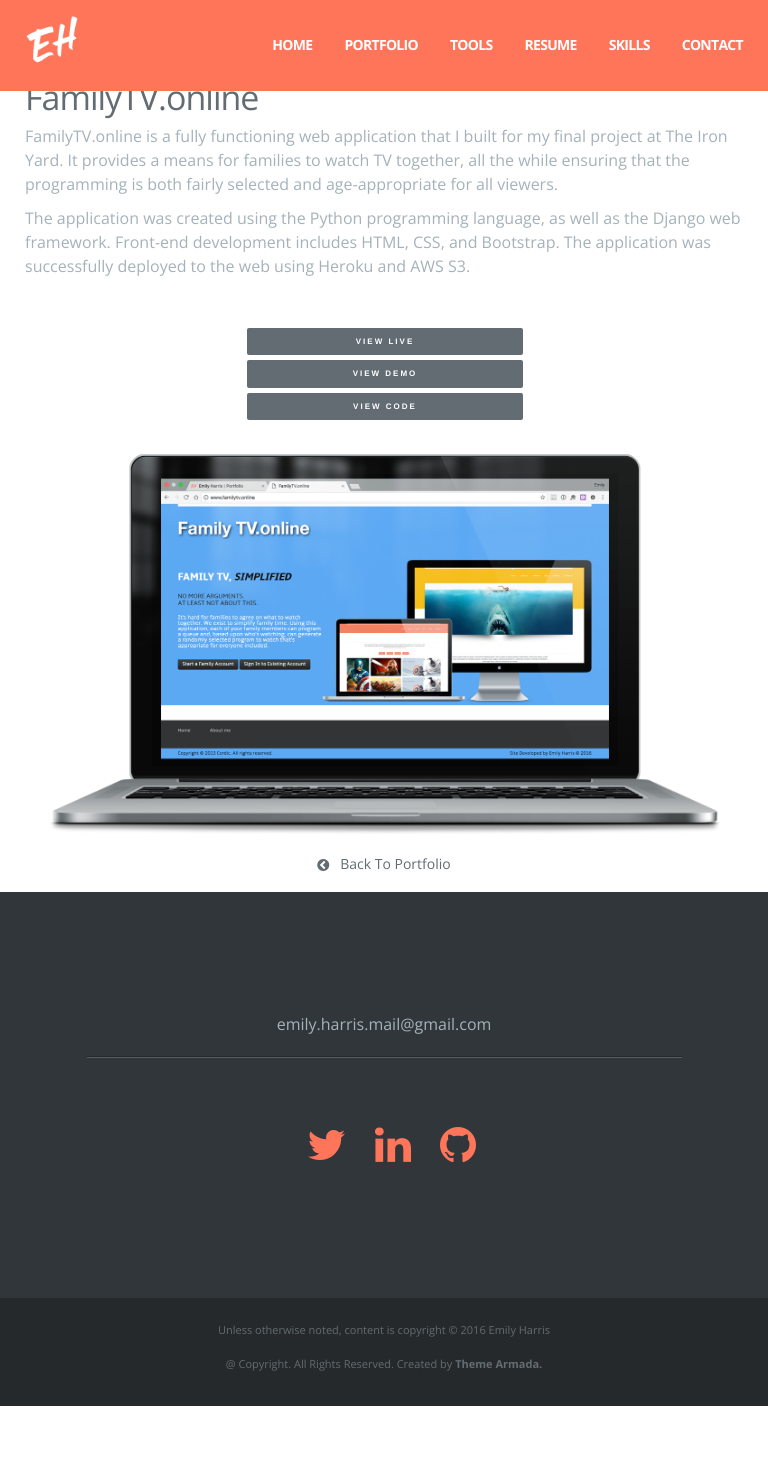
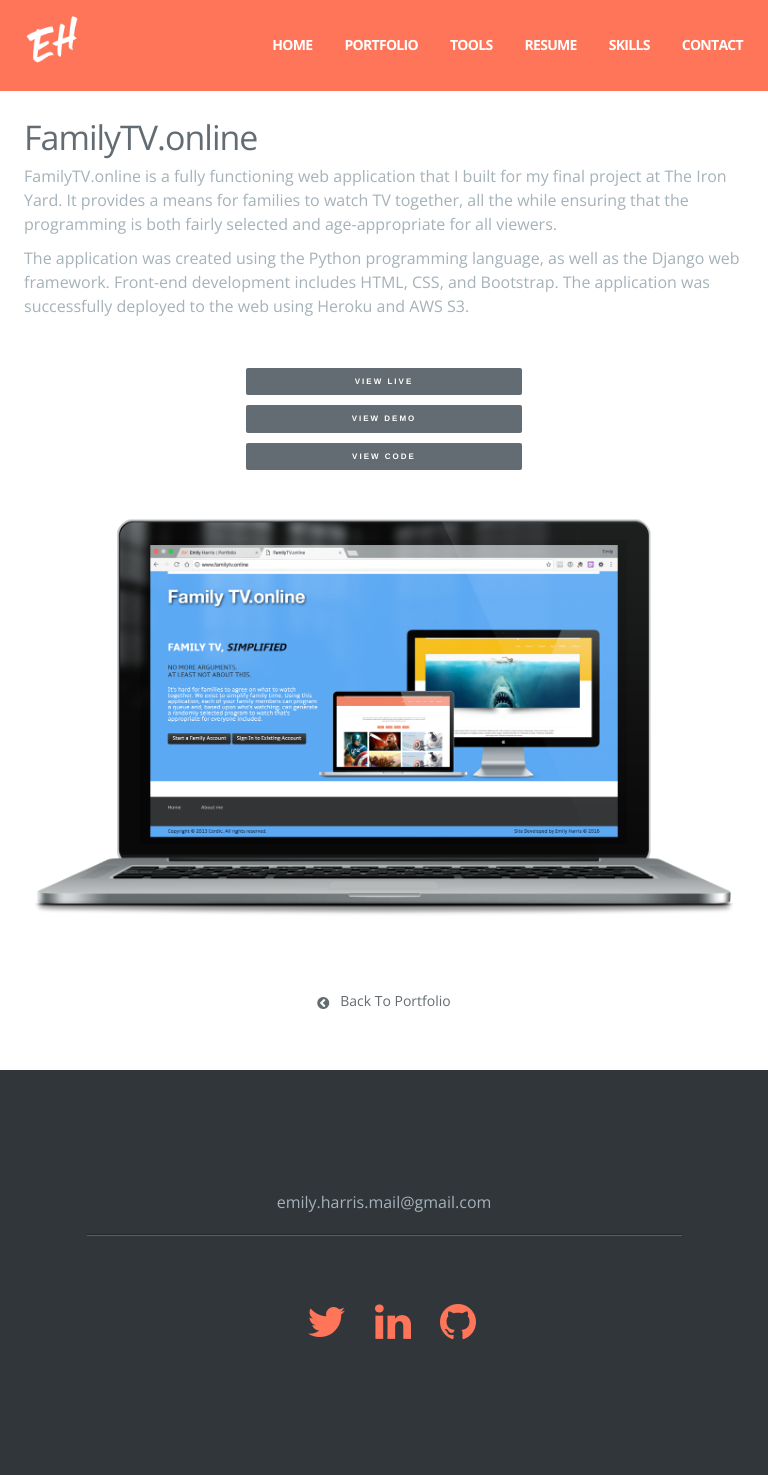
Before and after one commit to emilycharris/portfolio, a Django app: page /familytv/ in a window 768 px wide. Shown: the top 1475 px of the page. Run offline with Django 3.2, Linux system fonts and the light colour scheme; some libraries are stand-ins or nearby versions.

Commit message:
i think responsiveness is fixed!!!

```diff
--- a/main/static/main/main.css
+++ b/main/static/main/main.css
@@ -20,13 +20,6 @@
   display: inline-block;
   padding-right: 10px;
   vertical-align: middle;
-}
-
-.img-responsive2 {
-  width: 100%;
-  margin: auto;
-  vertical-align: text-top;
-  text-align: left;
 }
 
 
--- a/main/static/main/onepage/css/main.css
+++ b/main/static/main/onepage/css/main.css
@@ -143,6 +143,15 @@
 .scrollToTop:hover{
 	text-decoration:none;
 	color: #ececec;
+}
+
+.img-responsive2 {
+  width: 100%;
+  margin: auto;
+  margin-top: -30px;
+  margin-bottom: 30px;
+  vertical-align: text-top;
+  text-align: left;
 }
 
 /*-----------Margins-----------------*/
@@ -423,7 +432,7 @@
       Content Styles
       ========================================================================== */
    .section {
-     padding: 100px 0;
+     padding: 50px 0;
    }
 
    #content1 {
@@ -692,6 +701,7 @@
 .team-info h4, .team-info h4 em {
   color: #ffffff;
   line-height: 12px;
+  font-size: 14px;
 }
 
 .socialize {
@@ -1287,7 +1297,7 @@
 
   a.btn-main2 {
     margin: 0 auto;
-    margin-bottom: -15px;
+    margin-bottom: 10px;
     font-size: 8px;
     padding: 8px 12px;
     display:block;
@@ -1295,12 +1305,20 @@
     text-align: center
     }
 
-  #content1.section {
+  /*#content1.section {
     padding: 10px;
+    }*/
 
-      }
+  .img-responsive2 {
+    width: 100%;
+    margin: auto;
+    margin-top: 30px;
+    margin-bottom: 15px;
+    text-align: center;
   }
+
 }
+
 
 /* Small devices */
 @media (min-width: 481px) and (max-width: 768px) and (orientation:landscape) {
@@ -1347,6 +1365,14 @@
     margin: auto;
   }
 
+  .img-responsive2 {
+    width: 100%;
+    margin: auto;
+    margin-top: 30px;
+    vertical-align: text-top;
+    text-align: center;
+  }
+
   .carousel-caption {
     max-width: 100%;
     text-align: center;
@@ -1374,8 +1400,14 @@
   }
 
   a.btn-main2 {
-    margin-bottom: 15px;
-  }
+    margin: 0 auto;
+    margin-bottom: 10px;
+    font-size: 8px;
+    padding: 8px 12px;
+    display:block;
+    width: 40%;
+    text-align: center
+    }
 }
 
 /* Portrait tablet to landscape and desktop */
@@ -1403,15 +1435,34 @@
       max-width: 90%;
       max-height: 130px;
     }
+
+    a.btn-main2 {
+      margin: 0 auto;
+      margin-bottom: 10px;
+      font-size: 8px;
+      padding: 8px 12px;
+      display:block;
+      width: 40%;
+      text-align: center
+      }
 }
 
 
 /* Desktops and laptops ----------- */
 @media (min-width: 992px) and (max-width: 1199px) {
 
-  .navbar-brand img{
-    /*max-height: 400%;*/
-    /*margin-top: -20px;}*/
+  /*.navbar-brand img{
+    max-height: 400%;
+    margin-top: -20px;}*/
+
+    a.btn-main2 {
+      margin-bottom: 10px;
+      font-size: 12px;
+      padding: 8px 12px;
+      display:block;
+      width: 100%;
+      text-align: center
+      }
 
 }
 
--- a/templates/familytv.html
+++ b/templates/familytv.html
@@ -20,26 +20,23 @@
             <br><br>
             <div class="col-md-4">
               <a class="btn-main2" href="http://www.familytv.online" target="_blank">View Live</a>
-              <br>
             </div>
             <div class="col-md-4">
               <a class="btn-main2" href="{% static "main/Final Project Presentation2.m4v" %}" target="_blank">View Demo</a>
-              <br>
             </div>
             <div class="col-md-4">
               <a class="btn-main2" href="https://github.com/emilycharris/final_project" target="_blank">View Code</a>
-              <br>
-              <br>
             </div>
 
           </div>
+          <div class="col-md-6">
+            <img src="{% static "main/onepage/img/familytv.png" %}" class="img-responsive2" alt="Title"/>
+          </div>
+          <br>
+          <br>
         </div>
 
-          <div class="col-md-6">
-            <img src="{% static "main/onepage/img/familytv.png" %}" class="img-responsive2" alt="Title"/>
-            {# <p>Lorem ipsum, dolor amet, consectetur adipisicing</p><br />#}
-            {# <a class="btn-main" href="services.html"><i class="icon-chevron-right"></i> Launch</a>#}
-          </div>
+
 
         </div>
 
```
